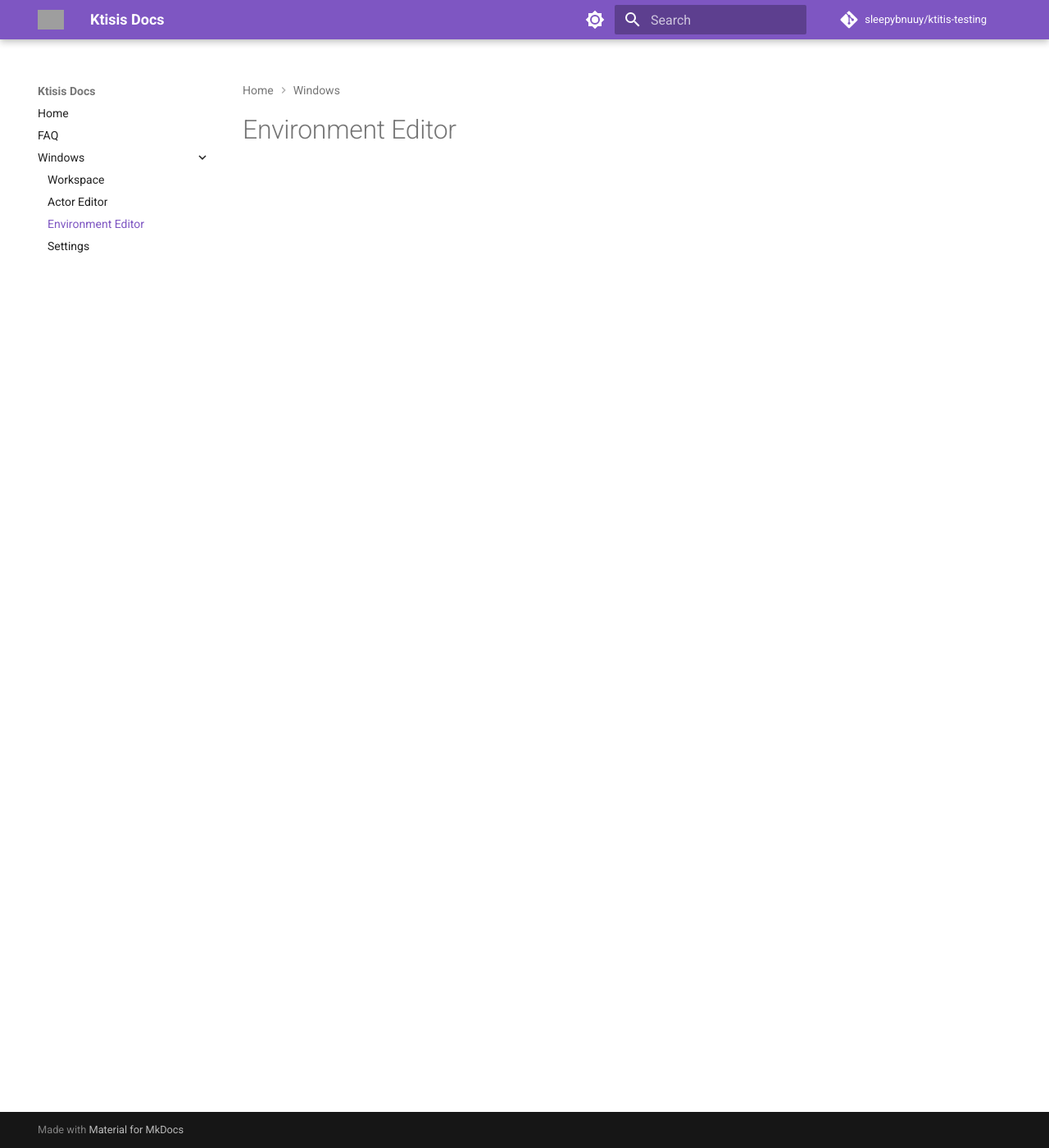
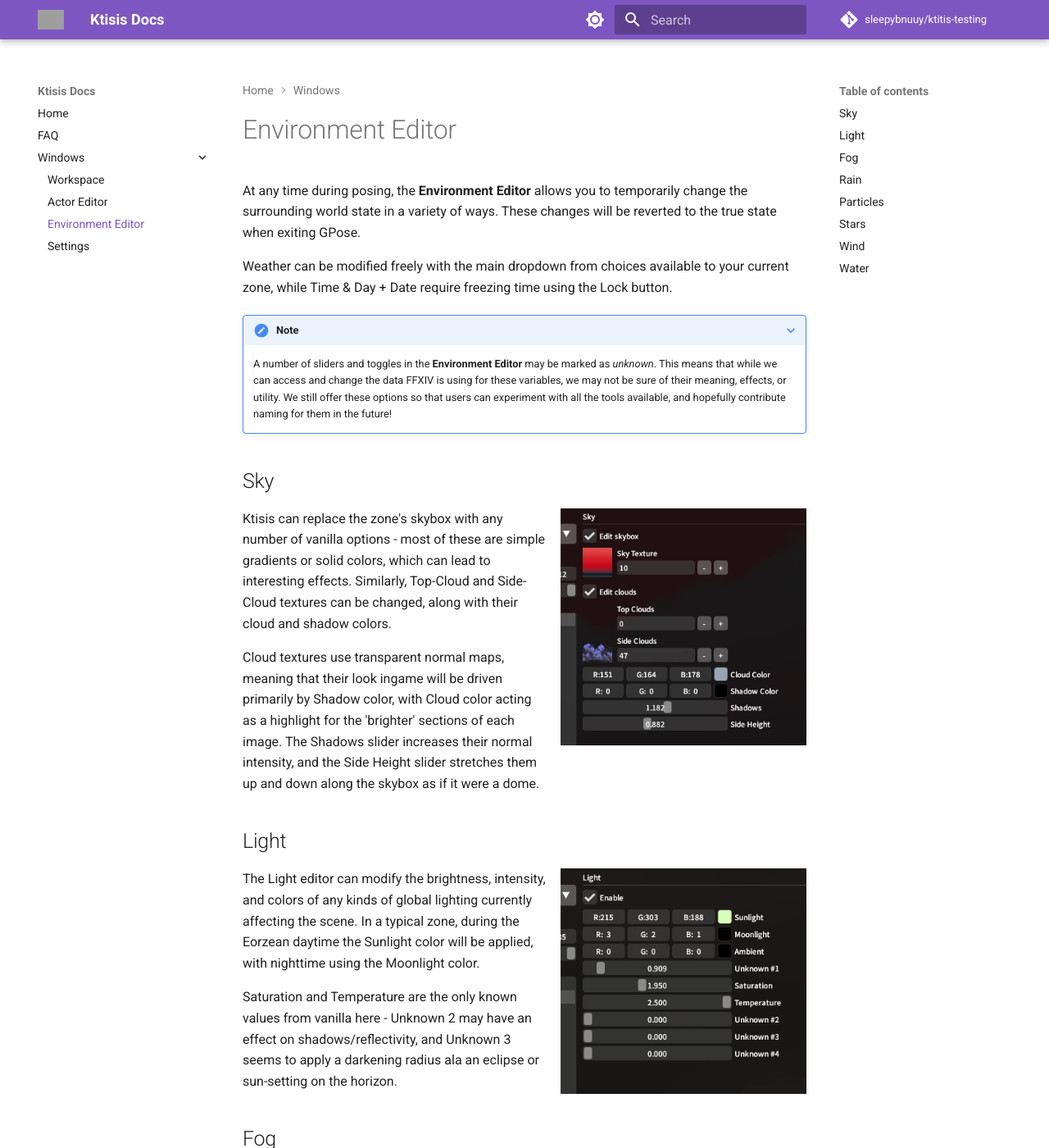
Before and after one commit to sleepybnuuy/ktisis-docs, an MkDocs documentation site: the page built from docs/windows/environment.md, in a window 1280 px wide and 1400 px high. Shown: the whole window at 82% size. Built offline with MkDocs 1.6.1 and Material for MkDocs 9.7.7, drawn with Linux system fonts in a browser that asks for light colours; comment, search, counter and statistics services are not loaded; some of the changed text lies outside the part shown; grey boxes are pictures that could not be loaded.

Commit message:
commit starter env editor page

```diff
--- a/docs/windows/environment.md
+++ b/docs/windows/environment.md
@@ -1 +1,53 @@
 # Environment Editor
+
+At any time during posing, the **Environment Editor** allows you to temporarily change the surrounding world state in a variety of ways. These changes will be reverted to the true state when exiting GPose.
+
+Weather can be modified freely with the main dropdown from choices available to your current zone, while Time & Day + Date require freezing time using the Lock button.
+
+???+ note
+
+    A number of sliders and toggles in the **Environment Editor** may be marked as *unknown*. This means that while we can access and change the data FFXIV is using for these variables, we may not be sure of their meaning, effects, or utility. We still offer these options so that users can experiment with all the tools available, and hopefully contribute naming for them in the future!
+
+## Sky
+
+![Sky Editor](../assets/screenshots/environment-1.png){ align=right width=300 }
+Ktisis can replace the zone's skybox with any number of vanilla options - most of these are simple gradients or solid colors, which can lead to interesting effects. Similarly, Top-Cloud and Side-Cloud textures can be changed, along with their cloud and shadow colors.
+
+Cloud textures use transparent normal maps, meaning that their look ingame will be driven primarily by Shadow color, with Cloud color acting as a highlight for the 'brighter' sections of each image. The Shadows slider increases their normal intensity, and the Side Height slider stretches them up and down along the skybox as if it were a dome.
+
+## Light
+
+![Light Editor](../assets/screenshots/environment-2.png){ align=right width=300 }
+The Light editor can modify the brightness, intensity, and colors of any kinds of global lighting currently affecting the scene. In a typical zone, during the Eorzean daytime the Sunlight color will be applied, with nighttime using the Moonlight color.
+
+Saturation and Temperature are the only known values from vanilla here - Unknown 2 may have an effect on shadows/reflectivity, and Unknown 3 seems to apply a darkening radius ala an eclipse or sun-setting on the horizon.
+
+## Fog
+
+![Fog Editor](../assets/screenshots/environment-3.png){ align=right width=300 }
+The Fog editor handles a fog effect that is applied to the camera during foggy weather conditions, but can be enabled to be used during any weather for GPose.
+
+Distance controls how far-out from the camera's position the fog should begin to thicken, with Thickness affecting the rate of growth and overall intensity based on how far objects are from view. Opacity acts as a blend between the background skybox colors and the fog color set above, and Sky Visibility lets the entities in the skybox appear clearly regardless of fog intensity (sun, moon, stars and clouds - though this has no effect on brightness).
+
+## Rain
+
+![Rain Editor](../assets/screenshots/environment-4.png){ align=right width=300 }
+"Lorem ipsum dolor sit amet, consectetur adipiscing elit, sed do eiusmod tempor incididunt ut labore et dolore magna aliqua. Ut enim ad minim veniam, quis nostrud exercitation ullamco laboris nisi ut aliquip ex ea commodo consequat. Duis aute irure dolor in reprehenderit in voluptate velit esse cillum dolore eu fugiat nulla pariatur. Excepteur sint occaecat cupidatat non proident, sunt in culpa qui officia deserunt mollit anim id est laborum."
+
+## Particles
+
+![Particles Editor](../assets/screenshots/environment-5.png){ align=right width=300 }
+"Lorem ipsum dolor sit amet, consectetur adipiscing elit, sed do eiusmod tempor incididunt ut labore et dolore magna aliqua. Ut enim ad minim veniam, quis nostrud exercitation ullamco laboris nisi ut aliquip ex ea commodo consequat. Duis aute irure dolor in reprehenderit in voluptate velit esse cillum dolore eu fugiat nulla pariatur. Excepteur sint occaecat cupidatat non proident, sunt in culpa qui officia deserunt mollit anim id est laborum."
+
+## Stars
+
+![Stars Editor](../assets/screenshots/environment-6.png){ align=right width=300 }
+"Lorem ipsum dolor sit amet, consectetur adipiscing elit, sed do eiusmod tempor incididunt ut labore et dolore magna aliqua. Ut enim ad minim veniam, quis nostrud exercitation ullamco laboris nisi ut aliquip ex ea commodo consequat. Duis aute irure dolor in reprehenderit in voluptate velit esse cillum dolore eu fugiat nulla pariatur. Excepteur sint occaecat cupidatat non proident, sunt in culpa qui officia deserunt mollit anim id est laborum."
+
+## Wind
+
+Todo (simple, no image needed)
+
+## Water
+
+Todo (simple, no image needed)
--- a/mkdocs.yml
+++ b/mkdocs.yml
@@ -26,8 +26,11 @@ theme:
 
 markdown_extensions:
   - admonition
+  - attr_list
+  - md_in_html
   - pymdownx.details
   - pymdownx.superfences
+  - pymdownx.blocks.caption
 
 # any navigable new pages must be added to nav for manual sorting
 nav:
```
Also changed, not shown: docs/assets/screenshots/environment-1.png (added), docs/assets/screenshots/environment-2.png (added), docs/assets/screenshots/environment-3.png (added), docs/assets/screenshots/environment-4.png (added), docs/assets/screenshots/environment-5.png (added), docs/assets/screenshots/environment-6.png (added).
